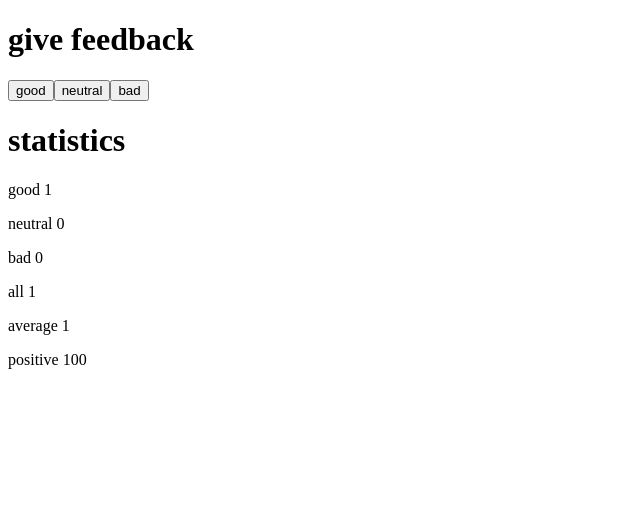
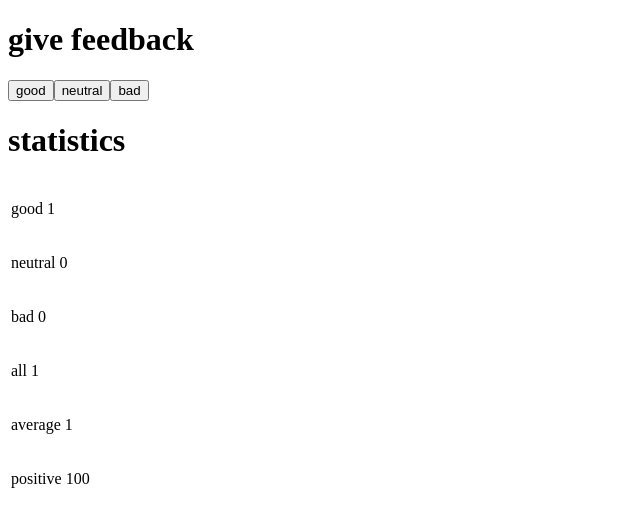
Before and after one commit to AndregSouza/fullstackopen-exercises, a React (Vite) app in the folder part1/: page / in a window 1280 px wide. Both pictures are taken after a click on the button "good". Shown: the top 526 px of the page, without its empty margins (0-640 px from the left). Built offline with nearby package versions, Linux system fonts and the light colour scheme.

Commit message:
Exercise 1.11 checkpoint

```diff
--- a/part1/src/App.jsx
+++ b/part1/src/App.jsx
@@ -27,42 +27,56 @@ const App = () => {
   return (
     <div>
       <h1> give feedback </h1>
-      <Button handleClick = {increaseByOne} text = 'good' />
-      <Button handleClick = {increaseByOne1} text = 'neutral' />
-      <Button handleClick = {increaseByOne2} text = 'bad' />
+      <Button handleClick={increaseByOne} text='good' />
+      <Button handleClick={increaseByOne1} text='neutral' />
+      <Button handleClick={increaseByOne2} text='bad' />
       <h1> statistics </h1>
-      <Statistics goodCount = {good} neutralCount = {neutral} badCount = {bad} allCount = {all} averageCount = {average} positiveCount = {positive} />
+      <Statistics goodCount={good} neutralCount={neutral} badCount={bad} allCount={all} averageCount={average} positiveCount={positive} />
     </div>
   )
 }
 
 const Statistics = (props) => {
-  if(props.goodCount == 0 && props.neutralCount == 0 && props.badCount == 0){
-    return(
+  if (props.goodCount == 0 && props.neutralCount == 0 && props.badCount == 0) {
+    return (
       <p>
         No feedbacks given
       </p>
     )
   }
 
-  return(
-    <div>
-      <StatisticLine text = 'good' value = {props.goodCount}/>
-      <StatisticLine text = 'neutral' value = {props.neutralCount}/>
-      <StatisticLine text = 'bad' value = {props.badCount}/>
-      <StatisticLine text = 'all' value = {props.allCount.length}/>
-      <StatisticLine text = 'average' value = {props.averageCount}/>
-      <StatisticLine text = 'positive' value = {props.positiveCount} />
-    </div>
+  return (
+    <table>
+      <tbody>
+        <tr>
+          <td> <StatisticLine text='good' value={props.goodCount} /> </td>
+        </tr>
+        <tr>
+          <td> <StatisticLine text='neutral' value={props.neutralCount} /> </td>
+        </tr>
+        <tr>
+          <td> <StatisticLine text='bad' value={props.badCount} /> </td>
+        </tr>
+        <tr>
+          <td> <StatisticLine text='all' value={props.allCount.length} /> </td>
+        </tr>
+        <tr>
+          <td> <StatisticLine text='average' value={props.averageCount} /> </td>
+        </tr>
+        <tr>
+          <td> <StatisticLine text='positive' value={props.positiveCount} /> </td>
+        </tr>
+      </tbody>
+    </table>
   )
 }
 
-const StatisticLine = ({text, value}) => <p> {text} {value} </p>
+const StatisticLine = ({ text, value }) => <p> {text} {value} </p>
 
-const Button = ({handleClick, text}) => {
+const Button = ({ handleClick, text }) => {
   console.log(handleClick)
-  return(
-    <button onClick = {handleClick}>
+  return (
+    <button onClick={handleClick}>
       {text}
     </button>
   )
```
